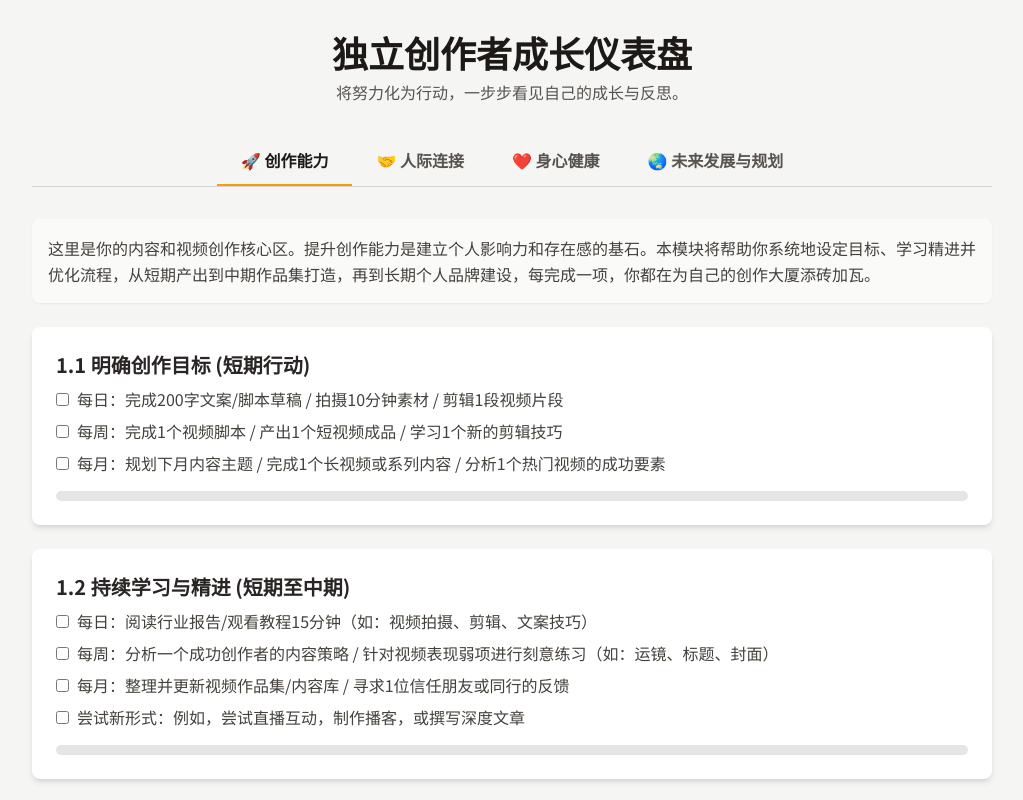
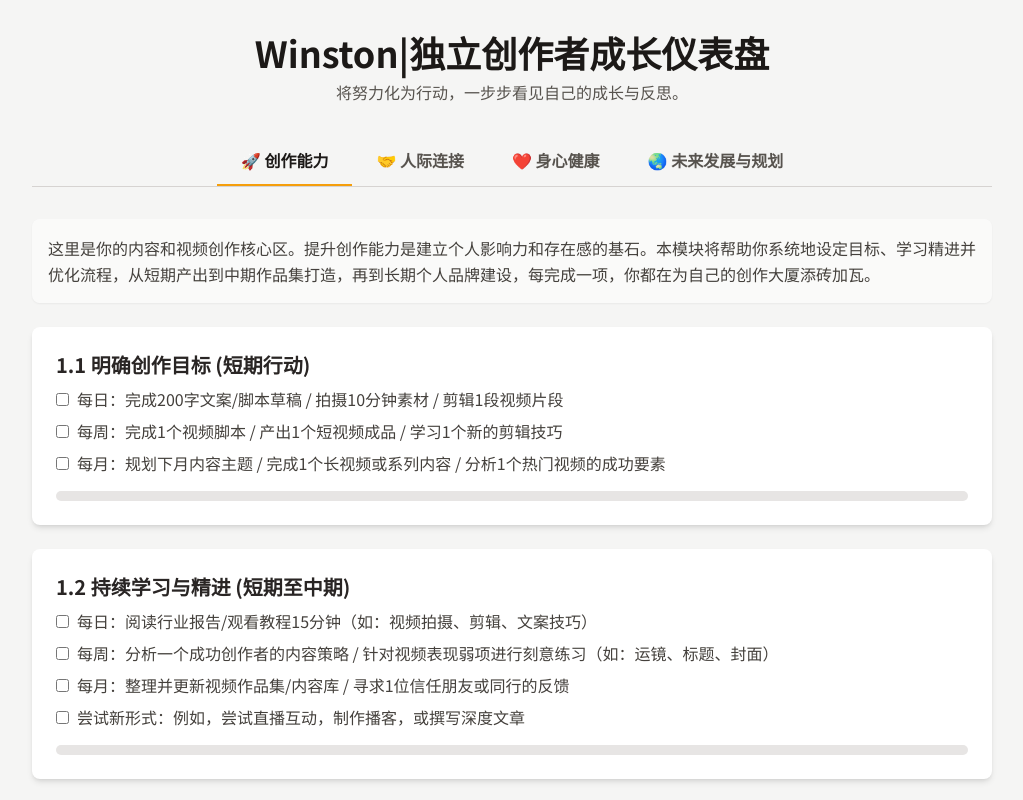
Before and after one commit to Winston897/-, a plain HTML site: page index.html in a window 1280 px wide. Shown: the top 800 px of the page, without its empty margins (128-1151 px from the left). Drawn offline with nearby package versions, Linux system fonts and the light colour scheme.

Commit message:
Update index.html

```diff
--- a/index.html
+++ b/index.html
@@ -53,7 +53,7 @@
     <div id="app" class="container mx-auto p-4 md:p-8 max-w-5xl">
 
         <header class="text-center mb-8">
-            <h1 class="text-3xl md:text-4xl font-bold text-stone-900">独立创作者成长仪表盘</h1>
+            <h1 class="text-3xl md:text-4xl font-bold text-stone-900">Winston|独立创作者成长仪表盘</h1>
             <p class="mt-2 text-stone-600">将努力化为行动，一步步看见自己的成长与反思。</p>
         </header>
 
```
